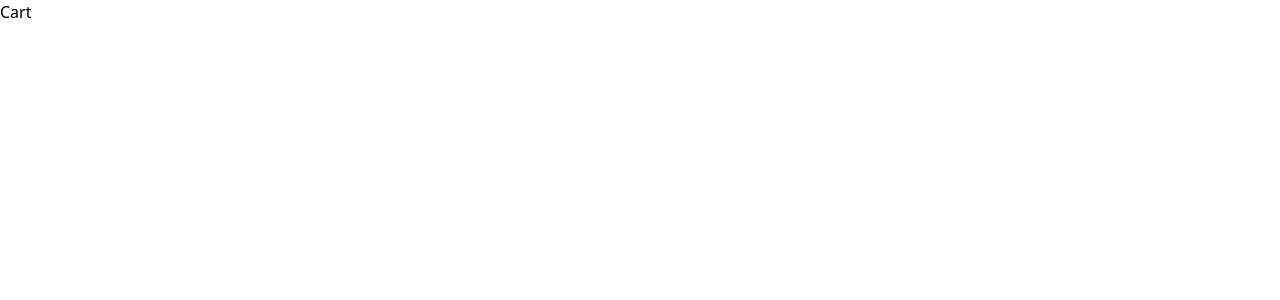
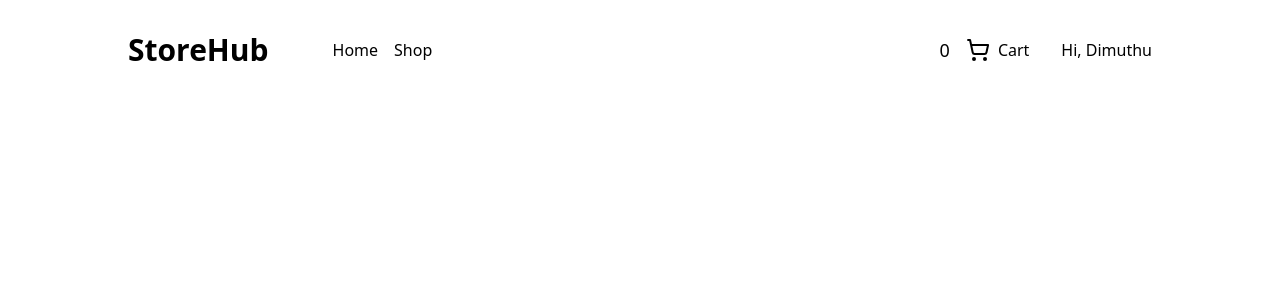
Before and after one commit to idlakshan/StoreHub-Frontend, a React (Vite) app: page /cart in a window 1280 px wide. Shown: the top 300 px of the page. Built offline with nearby package versions, Linux system fonts and the light colour scheme.

Commit message:
chore: restructure with layout

```diff
--- a/src/components/Navbar.jsx
+++ b/src/components/Navbar.jsx
@@ -1,24 +1,25 @@
 import React from 'react'
+import { Link } from 'react-router-dom'
 
 const Navbar = () => {
   return (
     <nav className="flex items-center justify-between py-8 px-32">
         <div className="flex items-center gap-x-16">
-          <a className="font-semibold text-3xl" to="/">StoreHub</a>
+          <Link className="font-semibold text-3xl" to="/">StoreHub</Link>
           <div className="flex items-center gap-x-4">
-            <a href="/">Home</a>
-            <a href="/shop">Shop</a>
+            <Link to="/">Home</Link>
+            <Link to="/shop">Shop</Link>
           </div>
         </div>
         <div className="flex items-center gap-x-8">
           <div>
-            <a href="/cart"  className="flex items-center gap-x-4 relative">
+            <Link to="/cart"  className="flex items-center gap-x-4 relative">
               <p className="text-lg">{0}</p>
               <div className="flex items-center gap-x-2">
                 <svg xmlns="http://www.w3.org/2000/svg" width="24" height="24" viewBox="0 0 24 24" fill="none" stroke="currentColor" stroke-width="2" stroke-linecap="round" stroke-linejoin="round" class="lucide lucide-shopping-cart"><circle cx="8" cy="21" r="1" /><circle cx="19" cy="21" r="1" /><path d="M2.05 2.05h2l2.66 12.42a2 2 0 0 0 2 1.58h9.78a2 2 0 0 0 1.95-1.57l1.65-7.43H5.12" /></svg>
                 Cart
               </div>
-            </a>
+            </Link>
           </div>
           <p>Hi, Dimuthu</p>
         </div>
--- /dev/null
+++ b/src/layouts/root.layout.jsx
@@ -0,0 +1,14 @@
+import React from 'react'
+import { Outlet } from 'react-router-dom'
+import Navbar from '../components/Navbar'
+
+const RootLayout = () => {
+  return (
+    <main>
+        <Navbar/>
+        <Outlet/>
+    </main>
+  )
+}
+
+export default RootLayout
--- /dev/null
+++ b/src/pages/cart/cart.page.jsx
@@ -0,0 +1,12 @@
+import React from 'react'
+import Navbar from '../../components/Navbar'
+
+const CartPage = () => {
+  return (
+    <div>
+
+    </div>
+  )
+}
+
+export default CartPage
--- a/src/pages/home/home.page.jsx
+++ b/src/pages/home/home.page.jsx
@@ -1,16 +1,14 @@
 
 import Hero from '../../pages/home/components/Hero'
-import Navbar from '../../components/Navbar'
 import Products from '../../pages/home/components/Products'
 
 function HomePage() {
 
   return (
-    <main>
-     <Navbar/>
-     <Hero/>
-     <Products/>
-    </main>
+    <div>
+      <Hero />
+      <Products />
+    </div>
   )
 }
 
```
Also changed, not shown: src/main.jsx (+17 -9 lines).
